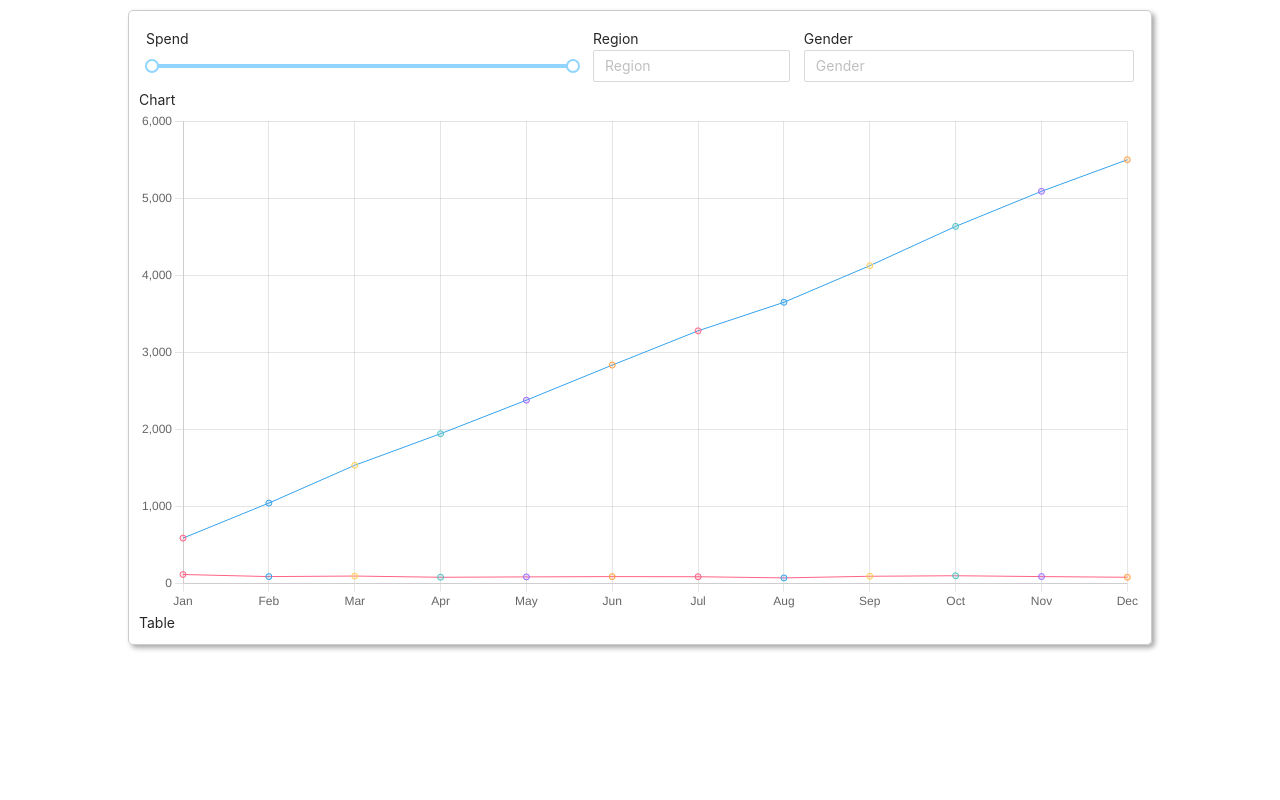
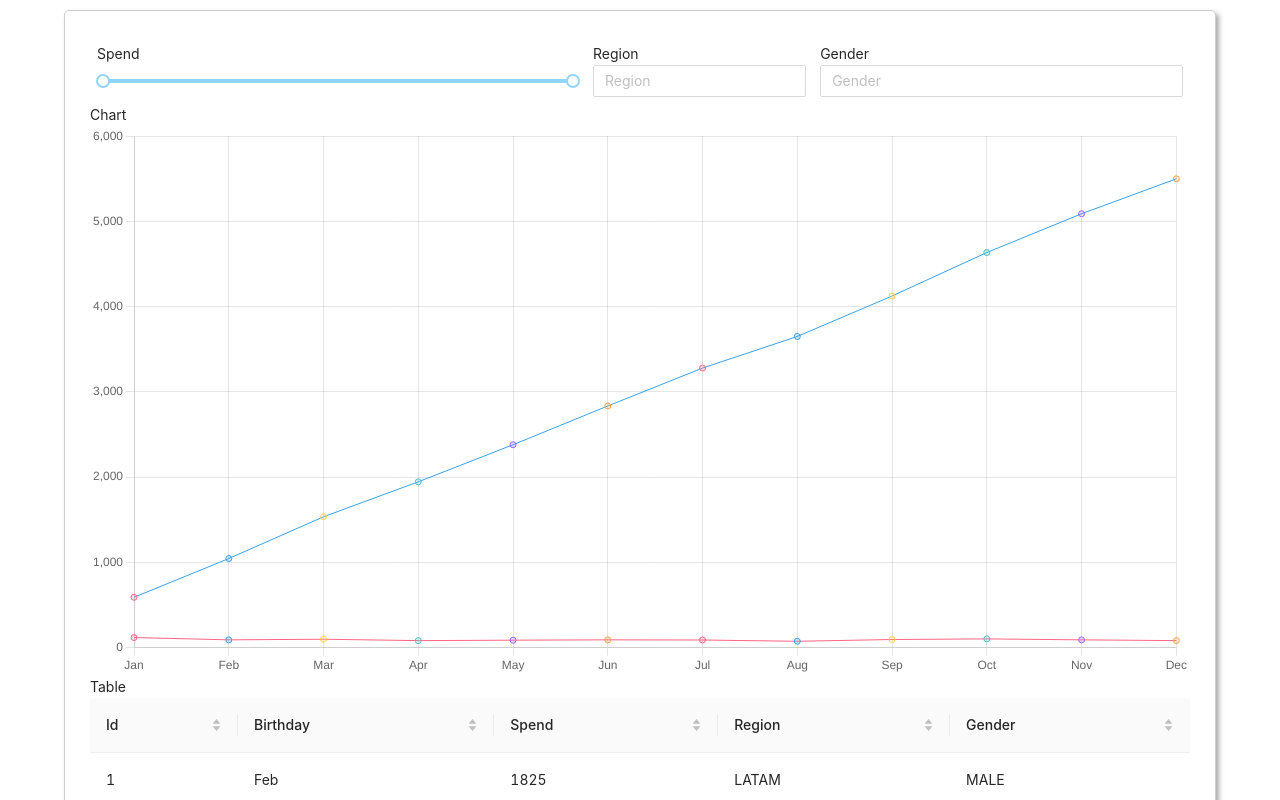
Before and after one commit to colin5530/andopen-tech-test, a React (Create React App) app: page / in a window 1280 px wide. Shown: the top 800 px of the page. Built offline with nearby package versions, Linux system fonts and the light colour scheme.

Commit message:
Adding table

```diff
--- a/src/App.css
+++ b/src/App.css
@@ -1,7 +1,7 @@
 .App {
-  width: 80%;
+  width: 90%;
   margin: 10px auto;
-  padding: 10px;
+  padding: 25px;
   border: 1px solid #ccc;
   border-radius: 5px;
   box-shadow: 3px 3px 5px #aaa;
--- a/src/components/ChartContainer/ChartContainer.js
+++ b/src/components/ChartContainer/ChartContainer.js
@@ -1,6 +1,7 @@
 import React, { useEffect, useRef } from 'react';
 import { CategoryScale, Chart, LineController, LineElement, PointElement, LinearScale, Title } from 'chart.js'
 import { useUserData } from '../../userDataContext';
+import { months } from '../../utils';
 
 Chart.register(CategoryScale, LineController, LineElement, PointElement, LinearScale, Title);
 
@@ -9,9 +10,9 @@ const ChartContainer = () => {
   const {visibleUsers} = useUserData();
 
   useEffect(() => {
-    const labels = ['Jan', 'Feb', 'Mar', 'Apr', 'May', 'Jun', 'Jul', 'Aug', 'Sep', 'Oct', 'Nov', 'Dec'];
+    // const labels = ['Jan', 'Feb', 'Mar', 'Apr', 'May', 'Jun', 'Jul', 'Aug', 'Sep', 'Oct', 'Nov', 'Dec'];
 
-    const monthlyData = labels.map((label, index) => {
+    const monthlyData = months.map((label, index) => {
       return visibleUsers.filter(user => user.birthday === (index + 1)).length;
     });
 
@@ -20,7 +21,7 @@ const ChartContainer = () => {
     const chart = new Chart(chartRef.current.getContext('2d'), {
       type: 'line',
       data: {
-          labels,
+          labels: months,
           datasets: [{
               label: '# of Users',
               data: monthlyData,
--- a/src/components/TableContainer/TableContainer.js
+++ b/src/components/TableContainer/TableContainer.js
@@ -1,10 +1,49 @@
 import React from 'react';
+import { Table } from 'antd';
+import { useUserData } from '../../userDataContext';
+import { months } from '../../utils';
 
 const TableContainer = () => {
+  const {visibleUsers} = useUserData();
+
+  const columns = [
+    {
+      title: 'Id',
+      dataIndex: 'id',
+      key: 'id',
+      sorter: (a, b) => a.id - b.id,
+    },
+    {
+      title: 'Birthday',
+      dataIndex: 'birthday',
+      key: 'birthday',
+      render: (a) => (<>{months[a]}</>),
+      sorter: (a, b) => a.birthday - b.birthday,
+    },
+    {
+      title: 'Spend',
+      dataIndex: 'spend',
+      key: 'spend',
+      sorter: (a, b) => a.spend - b.spend,
+    },
+    {
+      title: 'Region',
+      dataIndex: 'region',
+      key: 'region',
+      sorter: (a, b) => a.region - b.region,
+    },
+    {
+      title: 'Gender',
+      dataIndex: 'gender',
+      key: 'gender',
+      sorter: (a, b) => a.gender - b.gender,
+    },
+  ];
 
   return (
     <div>
       Table
+      <Table dataSource={visibleUsers} columns={columns} />
     </div>
   )
 }
--- /dev/null
+++ b/src/utils/index.js
@@ -0,0 +1,3 @@
+const months = ['Jan', 'Feb', 'Mar', 'Apr', 'May', 'Jun', 'Jul', 'Aug', 'Sep', 'Oct', 'Nov', 'Dec'];
+
+export { months };
```
